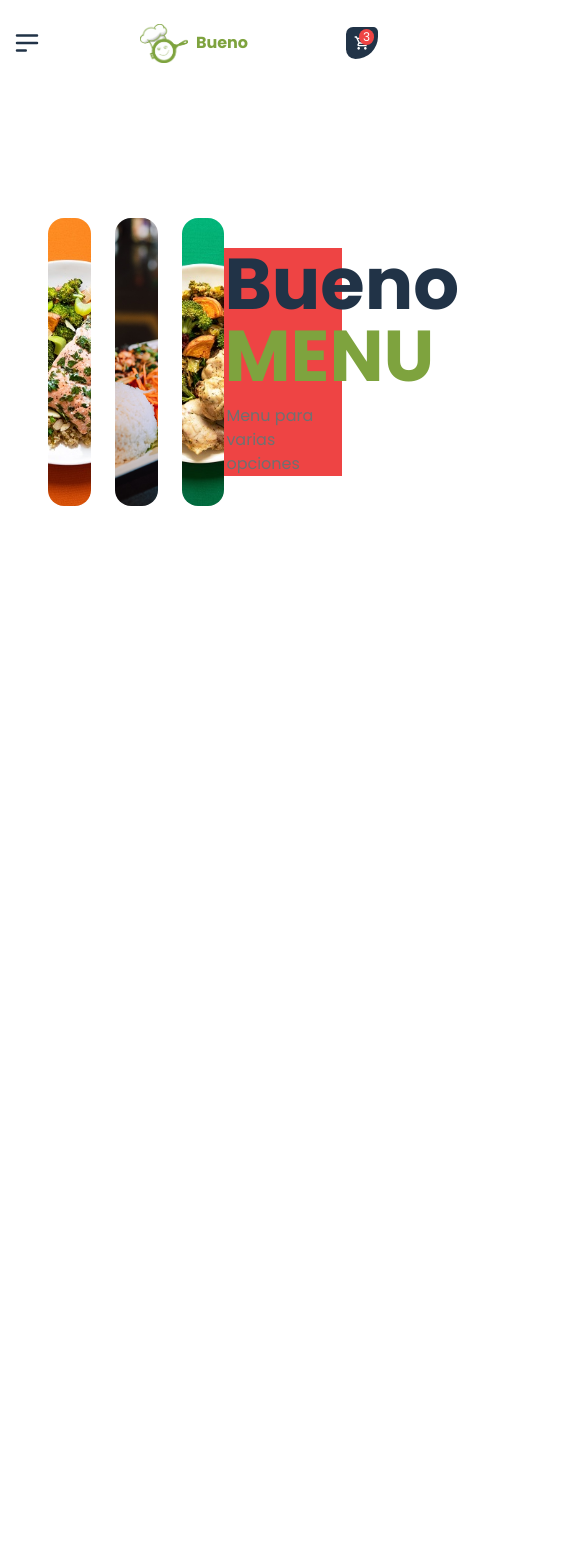
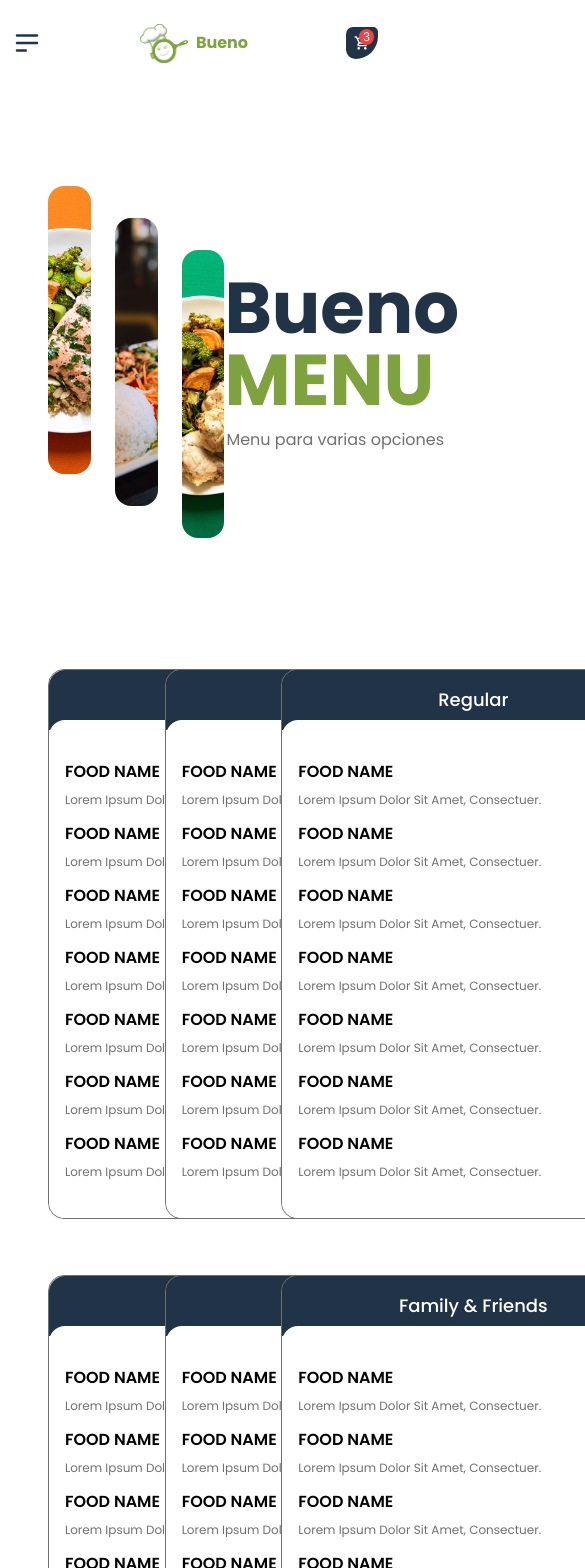
Before and after one commit to akinlope/Bueno, a React (Create React App) app: page /menu in a window 390 px wide. Shown: the top 1568 px of the page, 585 px wide, since content can reach past the window. Before the commit the page ends 844 px from the top, so only its background shows below. Built offline with nearby package versions, Linux system fonts and the light colour scheme; the HTML template or start-up script is replaced by a standard one.

Commit message:
Menu page done but not responsive yet

```diff
--- a/src/Navbar.jsx
+++ b/src/Navbar.jsx
@@ -31,42 +31,42 @@
           >
             Home
           </Link>
-          {/* <Link
+          <Link
             to={"/menu"}
             className={`${
               activeLink === "menu" ? "font-bold" : "hover:text-priGreen"
             }`}
             onClick={() => setActiveLink("menu")}
-          > */}
+          >
             Menu
-          {/* </Link> */}
-          {/* <Link
+          </Link>
+          <Link
             to={"/service"}
             className={`text-priBlack ${
               activeLink === "service" ? "font-bold" : "hover:text-priGreen"
             }`}
             onClick={() => setActiveLink("service")}
-          > */}
+          >
             Service
-          {/* </Link> */}
-          {/* <Link
+          </Link>
+          <Link
             to={"/shop"}
             className={`text-priBlack ${
               activeLink === "shop" ? "font-bold" : "hover:text-priGreen"
             }`}
             onClick={() => setActiveLink("shop")}
-          > */}
+          >
             Shop
-          {/* </Link> */}
-          {/* <Link
+          </Link>
+          <Link
             to={"/category"}
             className={`text-priBlack ${
               activeLink === "category" ? "font-bold" : "hover:text-priGreen"
             }`}
             onClick={() => setActiveLink("category")}
-          > */}
+          >
             Category
-          {/* </Link> */}
+          </Link>
         </div>
 
         <div className="flex items-center md:space-x-4 lg:space-x-6">
--- /dev/null
+++ b/src/Pages/Components/Menus.jsx
@@ -0,0 +1,64 @@
+const menuArr = [
+  {
+    id: 1,
+    title: "luxury",
+  },
+  {
+    id: 2,
+    title: "premium",
+  },
+  {
+    id: 3,
+    title: "regular",
+  },
+  {
+    id: 4,
+    title: "special",
+  },
+  {
+    id: 5,
+    title: "appetizer",
+  },
+  {
+    id: 6,
+    title: "family & friends",
+  },
+];
+
+const Menus = () => {
+  return (
+    <div className="grid grid-cols-3 gap-14 mt-8 mb-12">
+      {menuArr.map(({ id, title }) => {
+        return (
+          <div className="w-96 rounded-2xl border border-priBrown" key={id}>
+            <h1 className="bg-pureBlue rounded-tr-2xl rounded-tl-2xl p-4 capitalize text-center text-pureWhite text-lg font-medium">
+              {title}
+            </h1>
+            <div className="rounded-2xl px-4 pt-10 pb-6 mt-menu bg-pureWhite">
+              {[0, 1, 2, 3, 4, 5, 6].map((items, index) => {
+                return (
+                  <div
+                    className="flex items-center justify-between mb-3.5"
+                    key={index}
+                  >
+                    <div className="">
+                      <h4 className="uppercase font-semibold mb-2">
+                        food name
+                      </h4>
+                      <p className="text-xs capitalize text-priBrown">
+                        lorem ipsum dolor sit amet, consectuer.
+                      </p>
+                    </div>
+                    <p className="font-bold">$27.99</p>
+                  </div>
+                );
+              })}
+            </div>
+          </div>
+        );
+      })}
+    </div>
+  );
+};
+
+export default Menus;
--- a/src/Pages/Home.jsx
+++ b/src/Pages/Home.jsx
@@ -2,7 +2,7 @@
 import leftLeaf from "../img/leftLeaf.png";
 import rightLeaf from "../img/rightLeaf.png";
 import topLeaf from "../img/topLeaf.png";
-import hotSpicy from "../img/hot-spicy.jpg"
+// import hotSpicy from "../img/hot-spicy.jpg"
 
 const Home = () => {
   return (
--- a/src/Pages/Menu.jsx
+++ b/src/Pages/Menu.jsx
@@ -1,31 +1,66 @@
-import left_plate from '../img/left_plate.jpg'
-import middle_plate from '../img/middle_plate.jpg'
-import right_plate from '../img/right_plate.jpg'
+import left_plate from "../img/left_plate.jpg";
+import middle_plate from "../img/middle_plate.jpg";
+import right_plate from "../img/right_plate.jpg";
+import Menus from "./Components/Menus";
+
+const plateArr = [
+  {
+    id: 1,
+    img: left_plate,
+    margin: "mt-0",
+  },
+  {
+    id: 2,
+    img: middle_plate,
+    margin: "mt-8",
+  },
+  {
+    id: 3,
+    img: right_plate,
+    margin: "mt-16",
+  },
+];
 
 const Menu = () => {
   return (
     <div className="w-screen px-12">
+      {/* Hero section  */}
       <div className="flex items-center min-h-hero">
         {/* The three images  */}
         <div className="w-3/5 flex space-x-6">
-            <div className="rounded-2xl overflow-hidden w-52 h-72 bg-danger">
-                <img src={left_plate} alt="orange plate" className='h-72 w-96  object-cover' />
-            </div>
-            <div className="rounded-2xl overflow-hidden w-52 h-72 bg-danger">
-                <img src={middle_plate} alt="middle_plate" className='h-72 w-96  object-cover' />
-            </div>
-            <div className="rounded-2xl overflow-hidden w-52 h-72 bg-danger">
-                <img src={right_plate} alt="right_plate" className='h-72 w-96  object-cover' />
-            </div>
+          {plateArr.map(({ id, img, margin }) => {
+            return (
+              <div
+                className={`rounded-2xl overflow-hidden w-52 h-72 ${margin}`}
+                key={id}
+              >
+                <img src={img} alt="img" className="h-72 w-96  object-cover" />
+              </div>
+            );
+          })}
         </div>
 
         {/* Bueno menu text  */}
-        <div className="w-2/5 bg-danger">
-          <h1 className="text-pureBlue capitalize text-7xl font-bold mb-3">
-            bueno<br /><span className="text-priGreen uppercase">menu</span>
+        <div className="w-2/5">
+          <h1 className="text-pureBlue capitalize text-7xl font-bold mb-3 w-56 mx-auto bg-pureWhite">
+            bueno
+            <br />
+            <span className="text-priGreen uppercase">menu</span>
           </h1>
-          <p className="pl-0.5 text-priBrown">Menu para varias opciones</p>
+          <p className="pl-0.5 text-priBrown w-56 mx-auto">
+            Menu para varias opciones
+          </p>
         </div>
+      </div>
+
+      {/* The menus component  */}
+      <Menus />
+
+      {/* bottom text  */}
+      <div className="text-center mb-12">
+        <p className="capitalize text-priBrown opacity-60">
+          your choice. your order. our service
+        </p>
       </div>
     </div>
   );
--- a/tailwind.config.js
+++ b/tailwind.config.js
@@ -34,6 +34,9 @@
       spacing: {
         'leafUp': '-70px',
         'leafRight': '-50px',
+      },
+      margin: {
+        'menu': '-10px',
       }
     },
   },
```
